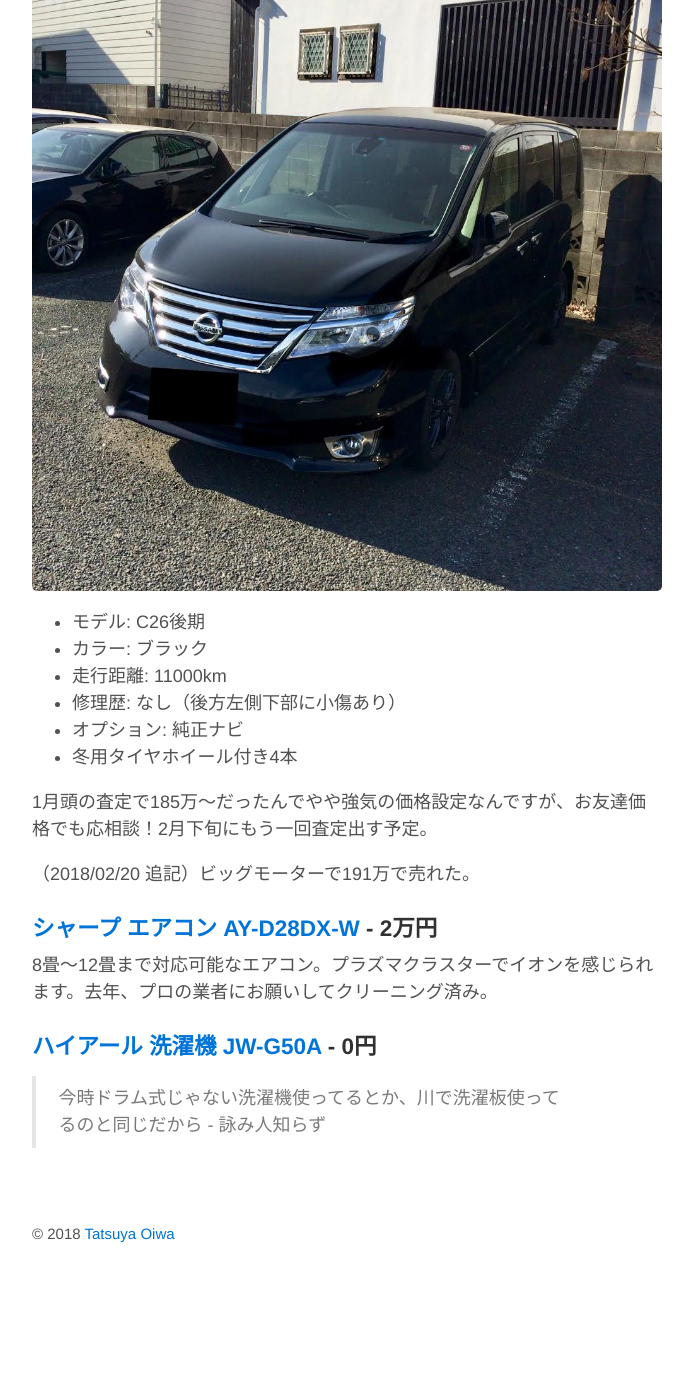
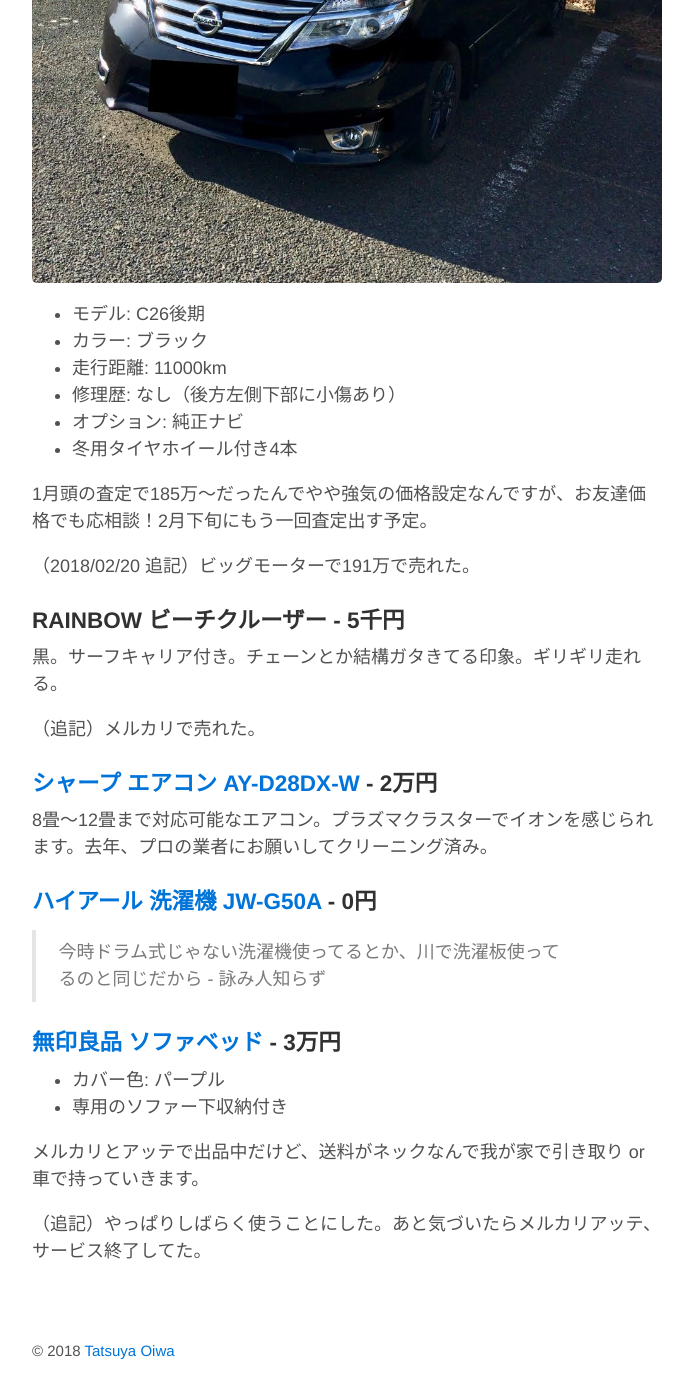
Before and after one commit to tatsuya/tatsuyaoiw.github.io, a Jekyll site: the page built from store.md, in a window 1280 px wide and 1400 px high, scrolled down 1095 px. Shown: the whole window, without its empty margins (293-986 px from the left). Built offline with Jekyll 4.4.1, drawn with Linux system fonts in a browser that asks for light colours; comment, search, counter and statistics services are not loaded; before the commit the page ends 2378 px from its top, so only the background shows below that; some of the changed text lies outside the part shown.

Commit message:
update store.md

```diff
--- a/store.md
+++ b/store.md
@@ -45,6 +34,12 @@
 
 （2018/02/20 追記）ビッグモーターで191万で売れた。
 
+### RAINBOW ビーチクルーザー - 5千円
+
+黒。サーフキャリア付き。チェーンとか結構ガタきてる印象。ギリギリ走れる。
+
+（追記）メルカリで売れた。
+
 ### [シャープ エアコン AY-D28DX-W](http://kakaku.com/item/K0000614314/) - 2万円
 
 8畳〜12畳まで対応可能なエアコン。プラズマクラスターでイオンを感じられます。去年、プロの業者にお願いしてクリーニング済み。
@@ -52,3 +47,12 @@
 ### [ハイアール 洗濯機 JW-G50A](http://www.haier.com/jp/products/discontinued/discontinued_washingmachine/201203/t20120322_118923.shtml) - 0円
 
 > 今時ドラム式じゃない洗濯機使ってるとか、川で洗濯板使ってるのと同じだから - 詠み人知らず
+
+### [無印良品 ソファベッド](https://www.muji.net/store/list/%E5%AE%B6%E5%85%B7%E3%83%BB%E3%82%A4%E3%83%B3%E3%83%86%E3%83%AA%E3%82%A2%E3%83%BB%E5%AE%B6%E9%9B%BB%2B%E3%83%99%E3%83%83%E3%83%89%2B%E3%83%99%E3%83%83%E3%83%89%E3%83%AB%E3%83%BC%E3%83%A0%2B%E3%82%BD%E3%83%95%E3%82%A1%E3%83%99%E3%83%83%E3%83%89) - 3万円
+
+- カバー色: パープル
+- 専用のソファー下収納付き
+
+メルカリとアッテで出品中だけど、送料がネックなんで我が家で引き取り or 車で持っていきます。
+
+（追記）やっぱりしばらく使うことにした。あと気づいたらメルカリアッテ、サービス終了してた。
```
Also changed, not shown: other parts of store.md (+0 -11 lines).
